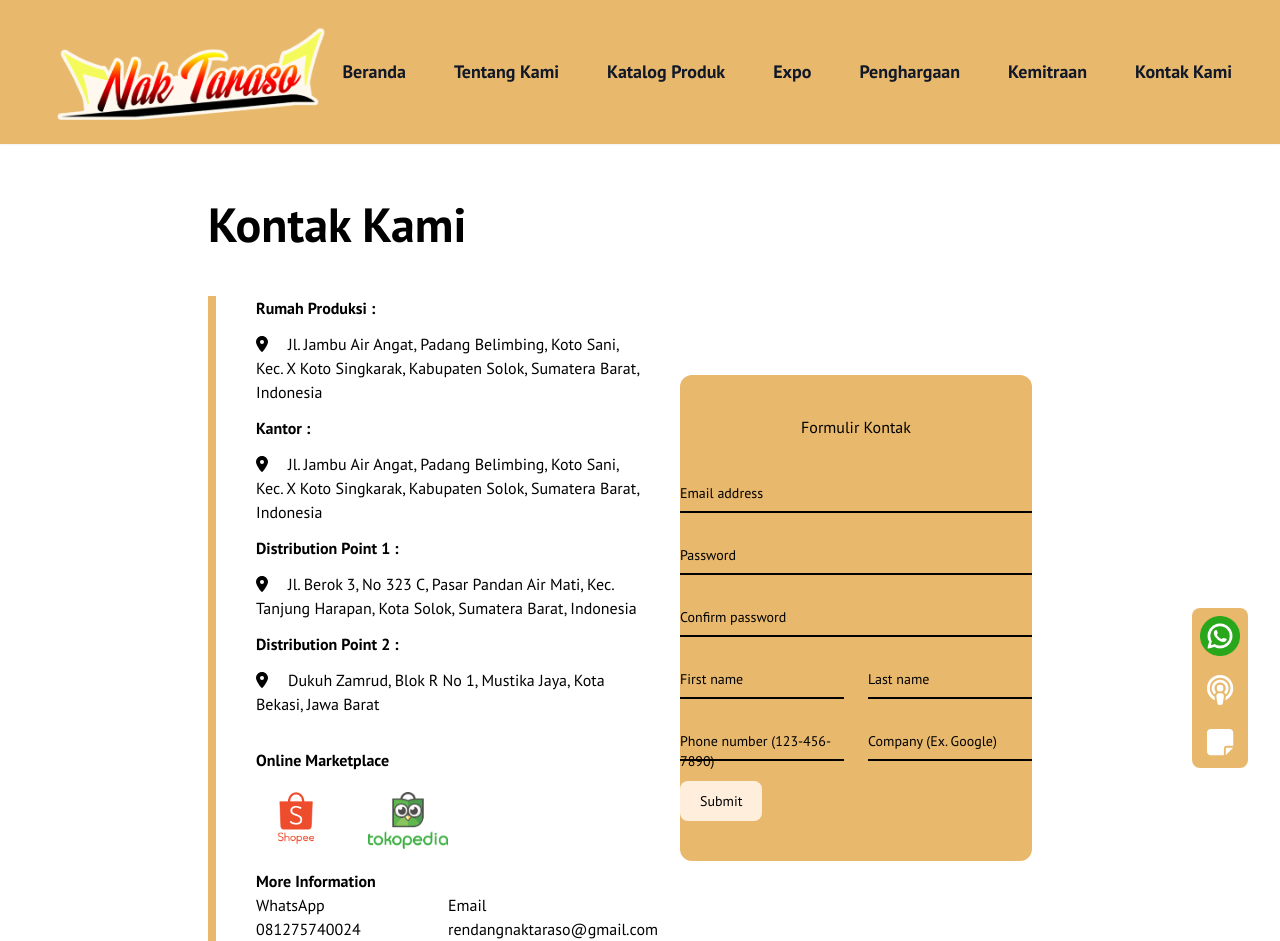
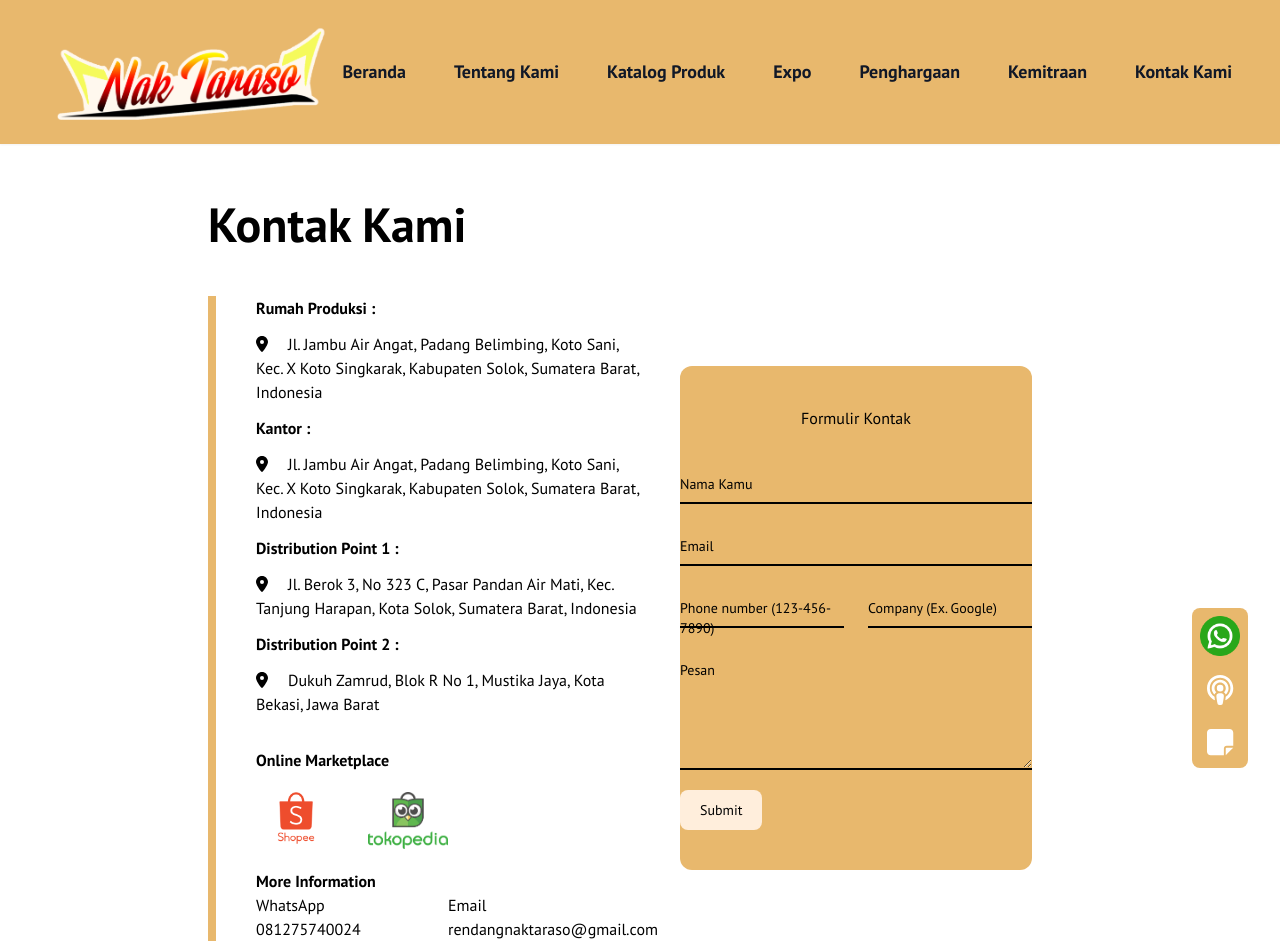
Before and after one commit to EagleEyes1/naktaraso, a React (Create React App) app: page /contactus in a window 1280 px wide. Built offline with nearby package versions, Linux system fonts and the light colour scheme.

Commit message:
contact form done

```diff
--- a/package.json
+++ b/package.json
@@ -3,6 +3,7 @@
   "version": "0.1.0",
   "private": true,
   "dependencies": {
+    "@emailjs/browser": "^4.4.1",
     "@fortawesome/fontawesome-svg-core": "^6.6.0",
     "@fortawesome/free-brands-svg-icons": "^6.6.0",
     "@fortawesome/free-regular-svg-icons": "^6.6.0",
--- a/src/components/ContactUs.jsx
+++ b/src/components/ContactUs.jsx
@@ -1,8 +1,29 @@
-import React from "react";
+import React, { useRef } from "react";
 import { FontAwesomeIcon } from "@fortawesome/react-fontawesome";
 import { faLocationDot } from "@fortawesome/free-solid-svg-icons";
+import emailjs from "@emailjs/browser";
 
 const ContactUs = () => {
+  const form = useRef();
+
+  const sendEmail = (e) => {
+    e.preventDefault();
+
+    console.log("halo");
+    emailjs
+      .sendForm("service_7f99m1t", "template_6ijswa5", form.current, {
+        publicKey: "Y3WsT7DrGPel8vYrn",
+      })
+      .then(
+        () => {
+          console.log("SUCCESS!");
+        },
+        (error) => {
+          console.log("FAILED...", error.text);
+        }
+      );
+  };
+
   return (
     <div className="mt-14 mx-auto px-52">
       <h1 className="text-5xl font-extrabold pb-12">Kontak Kami</h1>
@@ -76,102 +97,52 @@ const ContactUs = () => {
           <div className="bg-[#E8B86D] py-10 rounded-xl">
             <h1 className="text-center pb-8">Formulir Kontak</h1>
 
-            <form class="max-w-md mx-auto">
+            <form ref={form} onSubmit={sendEmail} class="max-w-md mx-auto">
               <div class="relative z-0 w-full mb-5 group">
                 <input
-                  type="email"
-                  name="floating_email"
-                  id="floating_email"
+                  type="text"
+                  name="fname"
+                  id="fname"
                   class="block py-2.5 px-0 w-full text-sm text-gray-900 bg-transparent border-0 border-b-2 border-black appearance-none dark:text-white dark:border-gray-600 dark:focus:border-blue-500 focus:outline-none focus:ring-0 focus:border-black peer"
                   placeholder=" "
                   required
                 />
                 <label
-                  for="floating_email"
+                  for="fname"
                   class="peer-focus:font-medium absolute text-sm text-black dark:text-gray-400 duration-300 transform -translate-y-6 scale-75 top-3 -z-10 origin-[0] peer-focus:start-0 rtl:peer-focus:translate-x-1/4 rtl:peer-focus:left-auto peer-focus:text-black peer-focus:dark:text-blue-500 peer-placeholder-shown:scale-100 peer-placeholder-shown:translate-y-0 peer-focus:scale-75 peer-focus:-translate-y-6"
                 >
-                  Email address
+                  Nama Kamu
                 </label>
               </div>
               <div class="relative z-0 w-full mb-5 group">
                 <input
-                  type="password"
-                  name="floating_password"
-                  id="floating_password"
+                  type="email"
+                  name="email"
+                  id="email"
                   class="block py-2.5 px-0 w-full text-sm text-gray-900 bg-transparent border-0 border-b-2 border-black appearance-none dark:text-white dark:border-gray-600 dark:focus:border-blue-500 focus:outline-none focus:ring-0 focus:border-black peer"
                   placeholder=" "
                   required
                 />
                 <label
-                  for="floating_password"
-                  class="peer-focus:font-medium absolute text-sm text-black dark:text-gray-400 duration-300 transform -translate-y-6 scale-75 top-3 -z-10 origin-[0] peer-focus:start-0 rtl:peer-focus:translate-x-1/4 peer-focus:text-black peer-focus:dark:text-blue-500 peer-placeholder-shown:scale-100 peer-placeholder-shown:translate-y-0 peer-focus:scale-75 peer-focus:-translate-y-6"
+                  for="email"
+                  class="peer-focus:font-medium absolute text-sm text-black dark:text-gray-400 duration-300 transform -translate-y-6 scale-75 top-3 -z-10 origin-[0] peer-focus:start-0 rtl:peer-focus:translate-x-1/4 rtl:peer-focus:left-auto peer-focus:text-black peer-focus:dark:text-blue-500 peer-placeholder-shown:scale-100 peer-placeholder-shown:translate-y-0 peer-focus:scale-75 peer-focus:-translate-y-6"
                 >
-                  Password
+                  Email
                 </label>
-              </div>
-              <div class="relative z-0 w-full mb-5 group">
-                <input
-                  type="password"
-                  name="repeat_password"
-                  id="floating_repeat_password"
-                  class="block py-2.5 px-0 w-full text-sm text-gray-900 bg-transparent border-0 border-b-2 border-black appearance-none dark:text-white dark:border-gray-600 dark:focus:border-blue-500 focus:outline-none focus:ring-0 focus:border-black peer"
-                  placeholder=" "
-                  required
-                />
-                <label
-                  for="floating_repeat_password"
-                  class="peer-focus:font-medium absolute text-sm text-black dark:text-gray-400 duration-300 transform -translate-y-6 scale-75 top-3 -z-10 origin-[0] peer-focus:start-0 rtl:peer-focus:translate-x-1/4 peer-focus:text-black peer-focus:dark:text-blue-500 peer-placeholder-shown:scale-100 peer-placeholder-shown:translate-y-0 peer-focus:scale-75 peer-focus:-translate-y-6"
-                >
-                  Confirm password
-                </label>
-              </div>
-              <div class="grid md:grid-cols-2 md:gap-6">
-                <div class="relative z-0 w-full mb-5 group">
-                  <input
-                    type="text"
-                    name="floating_first_name"
-                    id="floating_first_name"
-                    class="block py-2.5 px-0 w-full text-sm text-gray-900 bg-transparent border-0 border-b-2 border-black appearance-none dark:text-white dark:border-gray-600 dark:focus:border-blue-500 focus:outline-none focus:ring-0 focus:border-black peer"
-                    placeholder=" "
-                    required
-                  />
-                  <label
-                    for="floating_first_name"
-                    class="peer-focus:font-medium absolute text-sm text-black dark:text-gray-400 duration-300 transform -translate-y-6 scale-75 top-3 -z-10 origin-[0] peer-focus:start-0 rtl:peer-focus:translate-x-1/4 peer-focus:text-black peer-focus:dark:text-blue-500 peer-placeholder-shown:scale-100 peer-placeholder-shown:translate-y-0 peer-focus:scale-75 peer-focus:-translate-y-6"
-                  >
-                    First name
-                  </label>
-                </div>
-                <div class="relative z-0 w-full mb-5 group">
-                  <input
-                    type="text"
-                    name="floating_last_name"
-                    id="floating_last_name"
-                    class="block py-2.5 px-0 w-full text-sm text-gray-900 bg-transparent border-0 border-b-2 border-black appearance-none dark:text-white dark:border-gray-600 dark:focus:border-blue-500 focus:outline-none focus:ring-0 focus:border-black peer"
-                    placeholder=" "
-                    required
-                  />
-                  <label
-                    for="floating_last_name"
-                    class="peer-focus:font-medium absolute text-sm text-black dark:text-gray-400 duration-300 transform -translate-y-6 scale-75 top-3 -z-10 origin-[0] peer-focus:start-0 rtl:peer-focus:translate-x-1/4 peer-focus:text-black peer-focus:dark:text-blue-500 peer-placeholder-shown:scale-100 peer-placeholder-shown:translate-y-0 peer-focus:scale-75 peer-focus:-translate-y-6"
-                  >
-                    Last name
-                  </label>
-                </div>
               </div>
               <div class="grid md:grid-cols-2 md:gap-6">
                 <div class="relative z-0 w-full mb-5 group">
                   <input
                     type="tel"
                     pattern="[0-9]{3}-[0-9]{3}-[0-9]{4}"
-                    name="floating_phone"
-                    id="floating_phone"
+                    name="phone"
+                    id="phone"
                     class="block py-2.5 px-0 w-full text-sm text-gray-900 bg-transparent border-0 border-b-2 border-black appearance-none dark:text-white dark:border-gray-600 dark:focus:border-blue-500 focus:outline-none focus:ring-0 focus:border-black peer"
                     placeholder=" "
                     required
                   />
                   <label
-                    for="floating_phone"
+                    for="phone"
                     class="peer-focus:font-medium absolute text-sm text-black dark:text-gray-400 duration-300 transform -translate-y-6 scale-75 top-3 -z-10 origin-[0] peer-focus:start-0 rtl:peer-focus:translate-x-1/4 peer-focus:text-black peer-focus:dark:text-blue-500 peer-placeholder-shown:scale-100 peer-placeholder-shown:translate-y-0 peer-focus:scale-75 peer-focus:-translate-y-6"
                   >
                     Phone number (123-456-7890)
@@ -180,20 +151,37 @@ const ContactUs = () => {
                 <div class="relative z-0 w-full mb-5 group">
                   <input
                     type="text"
-                    name="floating_company"
-                    id="floating_company"
+                    name="company"
+                    id="company"
                     class="block py-2.5 px-0 w-full text-sm text-gray-900 bg-transparent border-0 border-b-2 border-black appearance-none dark:text-white dark:border-gray-600 dark:focus:border-blue-500 focus:outline-none focus:ring-0 focus:border-black peer"
                     placeholder=" "
                     required
                   />
                   <label
-                    for="floating_company"
+                    for="company"
                     class="peer-focus:font-medium absolute text-sm text-black dark:text-gray-400 duration-300 transform -translate-y-6 scale-75 top-3 -z-10 origin-[0] peer-focus:start-0 rtl:peer-focus:translate-x-1/4 peer-focus:text-black peer-focus:dark:text-blue-500 peer-placeholder-shown:scale-100 peer-placeholder-shown:translate-y-0 peer-focus:scale-75 peer-focus:-translate-y-6"
                   >
                     Company (Ex. Google)
                   </label>
                 </div>
               </div>
+              <div class="relative z-0 w-full mb-5 group">
+                <textarea
+                  rows={5}
+                  name="message"
+                  id="message"
+                  class="block py-2.5 px-0 w-full text-sm text-gray-900 bg-transparent border-0 border-b-2 border-black appearance-none dark:text-white dark:border-gray-600 dark:focus:border-blue-500 focus:outline-none focus:ring-0 focus:border-black peer"
+                  placeholder=" "
+                  required
+                />
+                <label
+                  for="message"
+                  class="peer-focus:font-medium absolute text-sm text-black dark:text-gray-400 duration-300 transform -translate-y-6 scale-75 top-3 -z-10 origin-[0] peer-focus:start-0 rtl:peer-focus:translate-x-1/4 rtl:peer-focus:left-auto peer-focus:text-black peer-focus:dark:text-blue-500 peer-placeholder-shown:scale-100 peer-placeholder-shown:translate-y-0 peer-focus:scale-75 peer-focus:-translate-y-6"
+                >
+                  Pesan
+                </label>
+              </div>
+
               <button
                 type="submit"
                 class="bg-[#ffeedc] hover:bg-[#ffeedc]/80 focus:ring-4 focus:outline-none focus:ring-blue-300 font-medium rounded-lg text-sm w-full sm:w-auto px-5 py-2.5 text-center dark:bg-blue-600 dark:hover:bg-blue-700 dark:focus:ring-blue-800"
```
Also changed, not shown: src/components/Awards.jsx (+37 -27 lines), src/assets/award8.jpeg (added), 1 other file (tests, documents, lock files or other folders).
